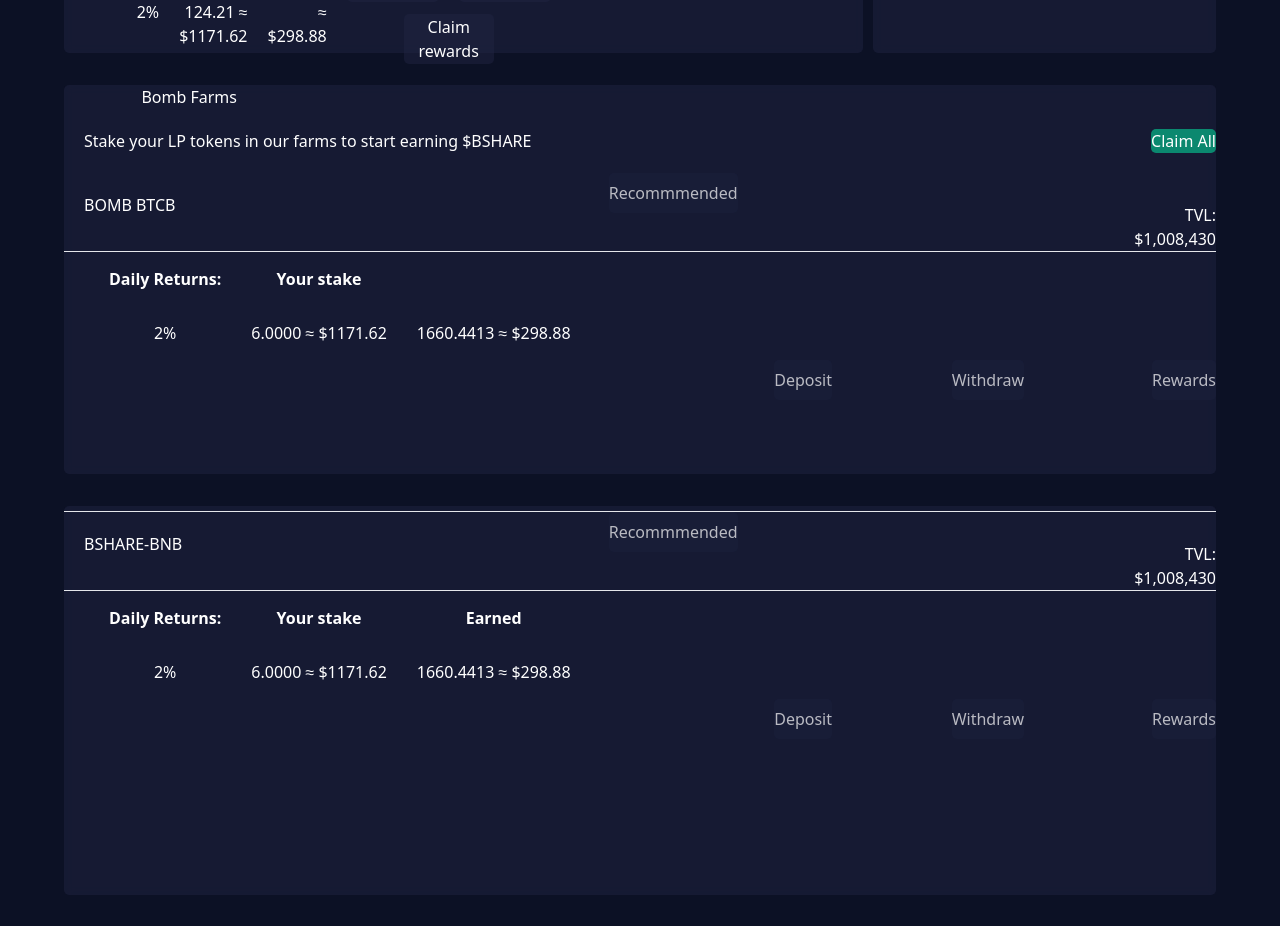
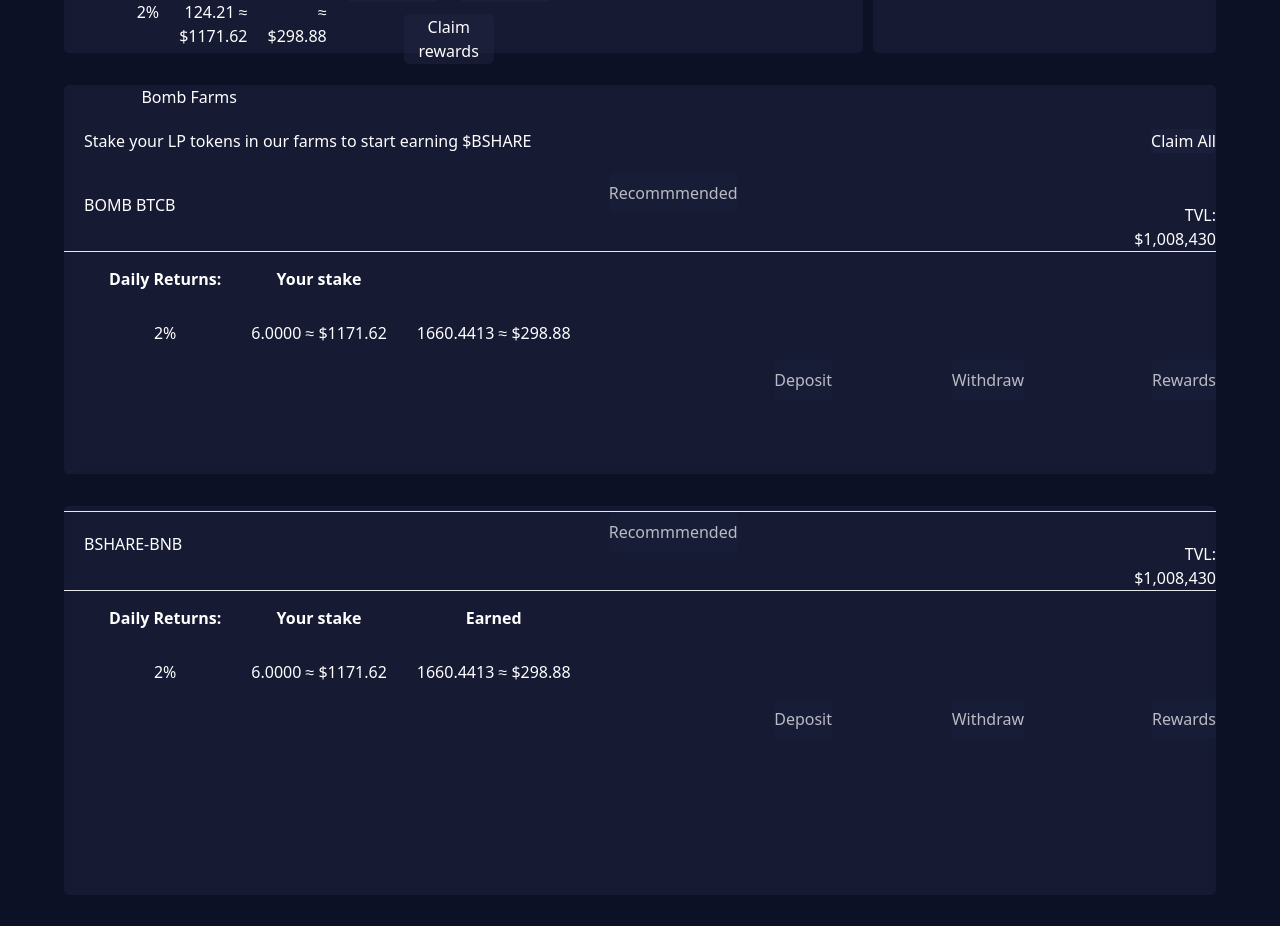
Before and after one commit to RaviJoshi0306/web3_assesment1, a React (Create React App) app: page / in a window 1280 px wide. Shown: the part 880-1806 px from the top of the page. Built offline with nearby package versions, Linux system fonts and the light colour scheme.

Commit message:
Update index.css

```diff
--- a/src/index.css
+++ b/src/index.css
@@ -166,8 +166,8 @@ display: inline;
 .token3{
   border-radius: 5px;
   color: white;
-  background-color:rgba(0, 245, 171, 0.5);
-  border-color:white;
+  background-color:rgba(32, 37, 67, 0.5);
+   border-color:white;
 }
 
 .chats{
```
